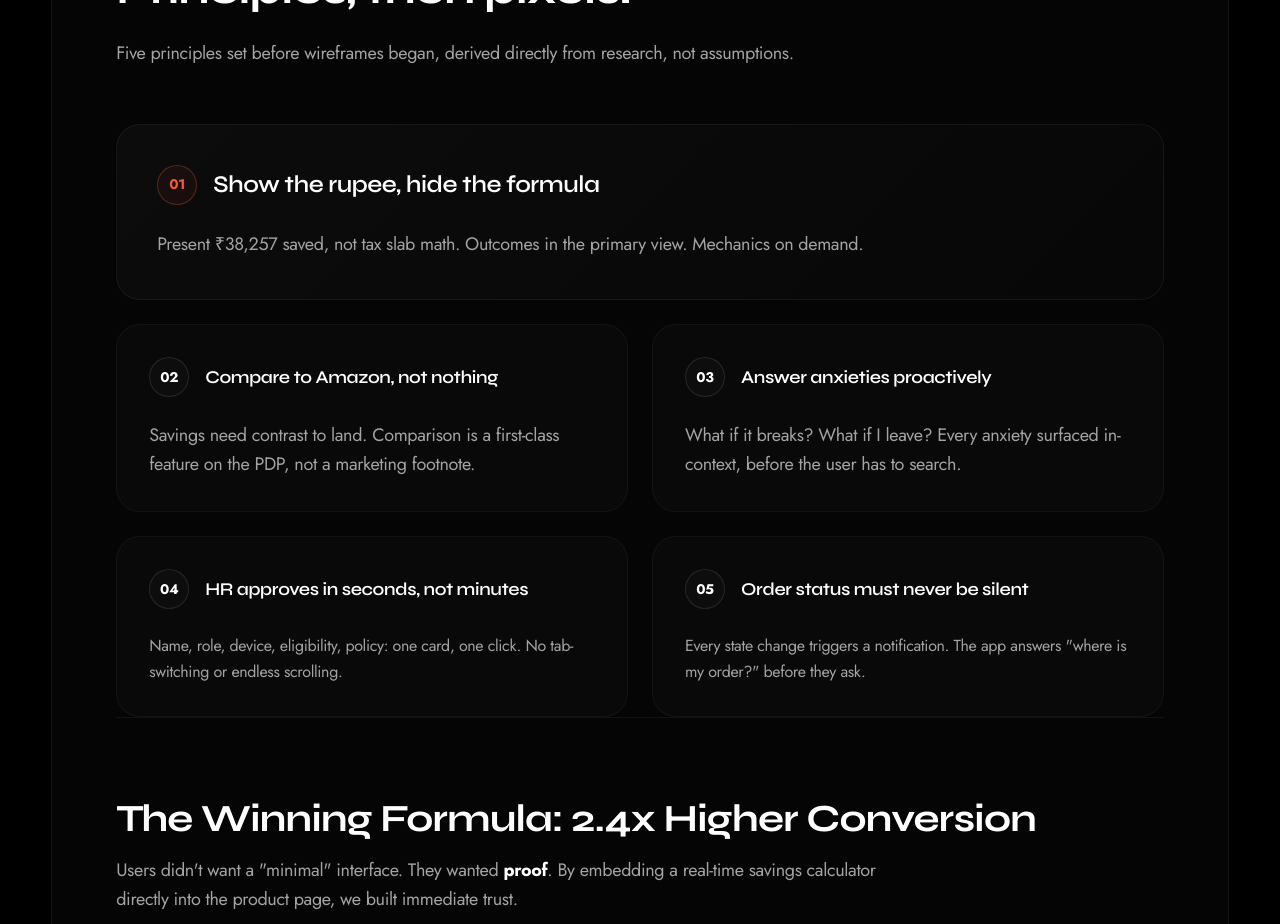
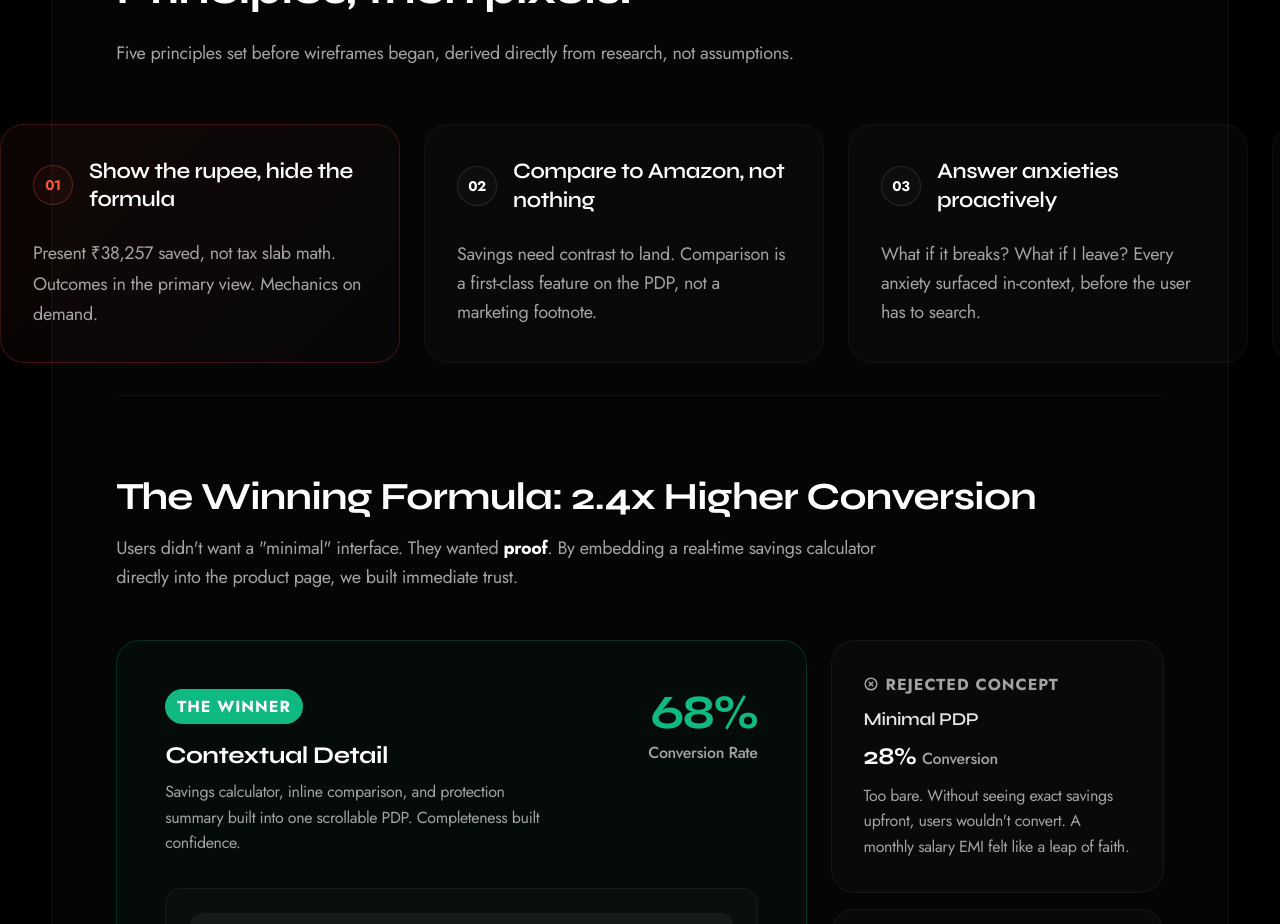
Before and after one commit to skssandeep/portfolio, a React (Vite) app: page /smart-epp in a window 1280 px wide. Shown: the part 3980-4904 px from the top of the page. Built offline with nearby package versions, Linux system fonts and the light colour scheme.

Commit message:
feat: Refactor design principles into a compact horizontal scroll carousel

```diff
--- a/src/pages/SmartEPPCaseStudy.tsx
+++ b/src/pages/SmartEPPCaseStudy.tsx
@@ -923,35 +923,58 @@ export const SmartEPPCaseStudy = () => {
               </p>
             </div>
 
-            {/* Principles - High Conversion Staggered Grid */}
-            <div className="grid grid-cols-1 md:grid-cols-2 gap-6 mb-16">
-
-              {/* Principle 1: Hero Card (Spans 2 cols) */}
-              <motion.div initial={{ opacity: 0, y: 20 }} whileInView={{ opacity: 1, y: 0 }} viewport={{ once: true }} className="md:col-span-2 group relative overflow-hidden transition-all duration-300" style={{ background: 'linear-gradient(135deg, rgba(255,255,255,0.03), rgba(255,255,255,0.01))', border: '1px solid rgba(255,255,255,0.05)', borderRadius: '24px', padding: '40px', display: 'flex', flexDirection: 'column', gap: '16px', cursor: 'default' }}
-                onMouseEnter={(e) => { e.currentTarget.style.borderColor = 'rgba(255,255,255,0.15)'; e.currentTarget.style.background = 'linear-gradient(135deg, rgba(255,255,255,0.05), rgba(255,255,255,0.02))'; }}
-                onMouseLeave={(e) => { e.currentTarget.style.borderColor = 'rgba(255,255,255,0.05)'; e.currentTarget.style.background = 'linear-gradient(135deg, rgba(255,255,255,0.03), rgba(255,255,255,0.01))'; }}
+            {/* Principles - Horizontal Scroll Carousel */}
+            <div
+              className="mb-16 hide-scrollbar"
+              style={{
+                display: 'flex',
+                gap: '24px',
+                overflowX: 'auto',
+                paddingBottom: '32px',
+                scrollSnapType: 'x mandatory',
+                WebkitOverflowScrolling: 'touch',
+                scrollbarWidth: 'none',
+                msOverflowStyle: 'none',
+                width: '100vw',
+                position: 'relative',
+                left: '50%',
+                right: '50%',
+                marginLeft: '-50vw',
+                marginRight: '-50vw',
+                paddingLeft: 'max(24px, calc((100vw - 1200px) / 2))',
+                paddingRight: 'max(24px, calc((100vw - 1200px) / 2))'
+              }}
+            >
+              <style>{`
+                .hide-scrollbar::-webkit-scrollbar { display: none; }
+              `}</style>
+
+              {/* Principle 1 */}
+              <motion.div initial={{ opacity: 0, x: 50 }} whileInView={{ opacity: 1, x: 0 }} viewport={{ once: true }} className="group relative overflow-hidden transition-all duration-300"
+                style={{ flex: '0 0 min(85vw, 400px)', scrollSnapAlign: 'start', background: 'linear-gradient(135deg, rgba(var(--semantic-brand-rgb), 0.05), rgba(255,255,255,0.01))', border: '1px solid rgba(var(--semantic-brand-rgb), 0.2)', borderRadius: '24px', padding: '32px', display: 'flex', flexDirection: 'column', gap: '16px' }}
               >
                 <div style={{ display: 'flex', alignItems: 'center', gap: '16px', marginBottom: '8px' }}>
-                  <div style={{ width: '40px', height: '40px', borderRadius: '50%', border: '1px solid rgba(var(--semantic-brand-rgb), 0.3)', display: 'flex', alignItems: 'center', justifyContent: 'center', color: 'var(--semantic-brand)', fontSize: '14px', fontWeight: 700, fontFamily: 'var(--font-system)', background: 'rgba(var(--semantic-brand-rgb), 0.05)' }}>
+                  <div style={{ minWidth: '40px', height: '40px', borderRadius: '50%', border: '1px solid rgba(var(--semantic-brand-rgb), 0.3)', display: 'flex', alignItems: 'center', justifyContent: 'center', color: 'var(--semantic-brand)', fontSize: '14px', fontWeight: 700, fontFamily: 'var(--font-system)', background: 'rgba(var(--semantic-brand-rgb), 0.05)' }}>
                     01
                   </div>
-                  <h4 style={{ fontSize: '24px', fontWeight: 600, color: '#fff', margin: 0, lineHeight: 1.3, fontFamily: 'var(--font-heading)' }}>Show the rupee, hide the formula</h4>
-                </div>
-                <p style={{ fontSize: '18px', color: '#a3a3a3', lineHeight: 1.7, margin: 0, maxWidth: '800px', fontFamily: 'var(--font-system)' }}>
+                  <h4 style={{ fontSize: '22px', fontWeight: 600, color: '#fff', margin: 0, lineHeight: 1.3, fontFamily: 'var(--font-heading)' }}>Show the rupee, hide the formula</h4>
+                </div>
+                <p style={{ fontSize: '18px', color: '#a3a3a3', lineHeight: 1.7, margin: 0, fontFamily: 'var(--font-system)' }}>
                   Present ₹38,257 saved, not tax slab math. Outcomes in the primary view. Mechanics on demand.
                 </p>
               </motion.div>
 
               {/* Principle 2 */}
-              <motion.div initial={{ opacity: 0, y: 20 }} whileInView={{ opacity: 1, y: 0 }} viewport={{ once: true }} transition={{ delay: 0.1 }} className="group relative overflow-hidden transition-all duration-300" style={{ background: 'rgba(255,255,255,0.02)', border: '1px solid rgba(255,255,255,0.04)', borderRadius: '24px', padding: '32px', display: 'flex', flexDirection: 'column', gap: '16px' }}
-                onMouseEnter={(e) => { e.currentTarget.style.borderColor = 'rgba(255,255,255,0.12)'; e.currentTarget.style.background = 'rgba(255,255,255,0.03)'; }}
+              <motion.div initial={{ opacity: 0, x: 50 }} whileInView={{ opacity: 1, x: 0 }} viewport={{ once: true }} transition={{ delay: 0.1 }} className="group relative overflow-hidden transition-all duration-300"
+                style={{ flex: '0 0 min(85vw, 400px)', scrollSnapAlign: 'start', background: 'rgba(255,255,255,0.02)', border: '1px solid rgba(255,255,255,0.04)', borderRadius: '24px', padding: '32px', display: 'flex', flexDirection: 'column', gap: '16px' }}
+                onMouseEnter={(e) => { e.currentTarget.style.borderColor = 'rgba(255,255,255,0.12)'; e.currentTarget.style.background = 'rgba(255,255,255,0.04)'; }}
                 onMouseLeave={(e) => { e.currentTarget.style.borderColor = 'rgba(255,255,255,0.04)'; e.currentTarget.style.background = 'rgba(255,255,255,0.02)'; }}
               >
                 <div style={{ display: 'flex', alignItems: 'center', gap: '16px', marginBottom: '8px' }}>
-                  <div style={{ width: '40px', height: '40px', borderRadius: '50%', border: '1px solid rgba(255,255,255, 0.1)', display: 'flex', alignItems: 'center', justifyContent: 'center', color: '#fff', fontSize: '14px', fontWeight: 700, fontFamily: 'var(--font-system)', background: 'rgba(255,255,255, 0.02)' }}>
+                  <div style={{ minWidth: '40px', height: '40px', borderRadius: '50%', border: '1px solid rgba(255,255,255, 0.1)', display: 'flex', alignItems: 'center', justifyContent: 'center', color: '#fff', fontSize: '14px', fontWeight: 700, fontFamily: 'var(--font-system)', background: 'rgba(255,255,255, 0.02)' }}>
                     02
                   </div>
-                  <h4 style={{ fontSize: '18px', fontWeight: 600, color: '#fff', margin: 0, lineHeight: 1.35, fontFamily: 'var(--font-heading)' }}>Compare to Amazon, not nothing</h4>
+                  <h4 style={{ fontSize: '22px', fontWeight: 600, color: '#fff', margin: 0, lineHeight: 1.35, fontFamily: 'var(--font-heading)' }}>Compare to Amazon, not nothing</h4>
                 </div>
                 <p style={{ fontSize: '18px', color: '#a3a3a3', lineHeight: 1.6, margin: 0, fontFamily: 'var(--font-system)' }}>
                   Savings need contrast to land. Comparison is a first-class feature on the PDP, not a marketing footnote.
@@ -959,15 +982,16 @@ export const SmartEPPCaseStudy = () => {
               </motion.div>
 
               {/* Principle 3 */}
-              <motion.div initial={{ opacity: 0, y: 20 }} whileInView={{ opacity: 1, y: 0 }} viewport={{ once: true }} transition={{ delay: 0.2 }} className="group relative overflow-hidden transition-all duration-300" style={{ background: 'rgba(255,255,255,0.02)', border: '1px solid rgba(255,255,255,0.04)', borderRadius: '24px', padding: '32px', display: 'flex', flexDirection: 'column', gap: '16px' }}
-                onMouseEnter={(e) => { e.currentTarget.style.borderColor = 'rgba(255,255,255,0.12)'; e.currentTarget.style.background = 'rgba(255,255,255,0.03)'; }}
+              <motion.div initial={{ opacity: 0, x: 50 }} whileInView={{ opacity: 1, x: 0 }} viewport={{ once: true }} transition={{ delay: 0.2 }} className="group relative overflow-hidden transition-all duration-300"
+                style={{ flex: '0 0 min(85vw, 400px)', scrollSnapAlign: 'start', background: 'rgba(255,255,255,0.02)', border: '1px solid rgba(255,255,255,0.04)', borderRadius: '24px', padding: '32px', display: 'flex', flexDirection: 'column', gap: '16px' }}
+                onMouseEnter={(e) => { e.currentTarget.style.borderColor = 'rgba(255,255,255,0.12)'; e.currentTarget.style.background = 'rgba(255,255,255,0.04)'; }}
                 onMouseLeave={(e) => { e.currentTarget.style.borderColor = 'rgba(255,255,255,0.04)'; e.currentTarget.style.background = 'rgba(255,255,255,0.02)'; }}
               >
                 <div style={{ display: 'flex', alignItems: 'center', gap: '16px', marginBottom: '8px' }}>
-                  <div style={{ width: '40px', height: '40px', borderRadius: '50%', border: '1px solid rgba(255,255,255, 0.1)', display: 'flex', alignItems: 'center', justifyContent: 'center', color: '#fff', fontSize: '14px', fontWeight: 700, fontFamily: 'var(--font-system)', background: 'rgba(255,255,255, 0.02)' }}>
+                  <div style={{ minWidth: '40px', height: '40px', borderRadius: '50%', border: '1px solid rgba(255,255,255, 0.1)', display: 'flex', alignItems: 'center', justifyContent: 'center', color: '#fff', fontSize: '14px', fontWeight: 700, fontFamily: 'var(--font-system)', background: 'rgba(255,255,255, 0.02)' }}>
                     03
                   </div>
-                  <h4 style={{ fontSize: '18px', fontWeight: 600, color: '#fff', margin: 0, lineHeight: 1.35, fontFamily: 'var(--font-heading)' }}>Answer anxieties proactively</h4>
+                  <h4 style={{ fontSize: '22px', fontWeight: 600, color: '#fff', margin: 0, lineHeight: 1.35, fontFamily: 'var(--font-heading)' }}>Answer anxieties proactively</h4>
                 </div>
                 <p style={{ fontSize: '18px', color: '#a3a3a3', lineHeight: 1.6, margin: 0, fontFamily: 'var(--font-system)' }}>
                   What if it breaks? What if I leave? Every anxiety surfaced in-context, before the user has to search.
@@ -975,37 +999,38 @@ export const SmartEPPCaseStudy = () => {
               </motion.div>
 
               {/* Principle 4 */}
-              <motion.div initial={{ opacity: 0, y: 20 }} whileInView={{ opacity: 1, y: 0 }} viewport={{ once: true }} transition={{ delay: 0.3 }} className="group relative overflow-hidden transition-all duration-300" style={{ background: 'rgba(255,255,255,0.02)', border: '1px solid rgba(255,255,255,0.04)', borderRadius: '24px', padding: '32px', display: 'flex', flexDirection: 'column', gap: '16px' }}
-                onMouseEnter={(e) => { e.currentTarget.style.borderColor = 'rgba(255,255,255,0.12)'; e.currentTarget.style.background = 'rgba(255,255,255,0.03)'; }}
+              <motion.div initial={{ opacity: 0, x: 50 }} whileInView={{ opacity: 1, x: 0 }} viewport={{ once: true }} transition={{ delay: 0.3 }} className="group relative overflow-hidden transition-all duration-300"
+                style={{ flex: '0 0 min(85vw, 400px)', scrollSnapAlign: 'start', background: 'rgba(255,255,255,0.02)', border: '1px solid rgba(255,255,255,0.04)', borderRadius: '24px', padding: '32px', display: 'flex', flexDirection: 'column', gap: '16px' }}
+                onMouseEnter={(e) => { e.currentTarget.style.borderColor = 'rgba(255,255,255,0.12)'; e.currentTarget.style.background = 'rgba(255,255,255,0.04)'; }}
                 onMouseLeave={(e) => { e.currentTarget.style.borderColor = 'rgba(255,255,255,0.04)'; e.currentTarget.style.background = 'rgba(255,255,255,0.02)'; }}
               >
                 <div style={{ display: 'flex', alignItems: 'center', gap: '16px', marginBottom: '8px' }}>
-                  <div style={{ width: '40px', height: '40px', borderRadius: '50%', border: '1px solid rgba(255,255,255, 0.1)', display: 'flex', alignItems: 'center', justifyContent: 'center', color: '#fff', fontSize: '14px', fontWeight: 700, fontFamily: 'var(--font-system)', background: 'rgba(255,255,255, 0.02)' }}>
+                  <div style={{ minWidth: '40px', height: '40px', borderRadius: '50%', border: '1px solid rgba(255,255,255, 0.1)', display: 'flex', alignItems: 'center', justifyContent: 'center', color: '#fff', fontSize: '14px', fontWeight: 700, fontFamily: 'var(--font-system)', background: 'rgba(255,255,255, 0.02)' }}>
                     04
                   </div>
-                  <h4 style={{ fontSize: '18px', fontWeight: 600, color: '#fff', margin: 0, lineHeight: 1.35, fontFamily: 'var(--font-heading)' }}>HR approves in seconds, not minutes</h4>
-                </div>
-                <p style={{ fontSize: '16px', color: '#a3a3a3', lineHeight: 1.6, margin: 0, fontFamily: 'var(--font-system)' }}>
+                  <h4 style={{ fontSize: '22px', fontWeight: 600, color: '#fff', margin: 0, lineHeight: 1.35, fontFamily: 'var(--font-heading)' }}>HR approves in seconds, not minutes</h4>
+                </div>
+                <p style={{ fontSize: '18px', color: '#a3a3a3', lineHeight: 1.6, margin: 0, fontFamily: 'var(--font-system)' }}>
                   Name, role, device, eligibility, policy: one card, one click. No tab-switching or endless scrolling.
                 </p>
               </motion.div>
 
               {/* Principle 5 */}
-              <motion.div initial={{ opacity: 0, y: 20 }} whileInView={{ opacity: 1, y: 0 }} viewport={{ once: true }} transition={{ delay: 0.4 }} className="group relative overflow-hidden transition-all duration-300" style={{ background: 'rgba(255,255,255,0.02)', border: '1px solid rgba(255,255,255,0.04)', borderRadius: '24px', padding: '32px', display: 'flex', flexDirection: 'column', gap: '16px' }}
-                onMouseEnter={(e) => { e.currentTarget.style.borderColor = 'rgba(255,255,255,0.12)'; e.currentTarget.style.background = 'rgba(255,255,255,0.03)'; }}
+              <motion.div initial={{ opacity: 0, x: 50 }} whileInView={{ opacity: 1, x: 0 }} viewport={{ once: true }} transition={{ delay: 0.4 }} className="group relative overflow-hidden transition-all duration-300"
+                style={{ flex: '0 0 min(85vw, 400px)', scrollSnapAlign: 'start', background: 'rgba(255,255,255,0.02)', border: '1px solid rgba(255,255,255,0.04)', borderRadius: '24px', padding: '32px', display: 'flex', flexDirection: 'column', gap: '16px' }}
+                onMouseEnter={(e) => { e.currentTarget.style.borderColor = 'rgba(255,255,255,0.12)'; e.currentTarget.style.background = 'rgba(255,255,255,0.04)'; }}
                 onMouseLeave={(e) => { e.currentTarget.style.borderColor = 'rgba(255,255,255,0.04)'; e.currentTarget.style.background = 'rgba(255,255,255,0.02)'; }}
               >
                 <div style={{ display: 'flex', alignItems: 'center', gap: '16px', marginBottom: '8px' }}>
-                  <div style={{ width: '40px', height: '40px', borderRadius: '50%', border: '1px solid rgba(255,255,255, 0.1)', display: 'flex', alignItems: 'center', justifyContent: 'center', color: '#fff', fontSize: '14px', fontWeight: 700, fontFamily: 'var(--font-system)', background: 'rgba(255,255,255, 0.02)' }}>
+                  <div style={{ minWidth: '40px', height: '40px', borderRadius: '50%', border: '1px solid rgba(255,255,255, 0.1)', display: 'flex', alignItems: 'center', justifyContent: 'center', color: '#fff', fontSize: '14px', fontWeight: 700, fontFamily: 'var(--font-system)', background: 'rgba(255,255,255, 0.02)' }}>
                     05
                   </div>
-                  <h4 style={{ fontSize: '18px', fontWeight: 600, color: '#fff', margin: 0, lineHeight: 1.35, fontFamily: 'var(--font-heading)' }}>Order status must never be silent</h4>
-                </div>
-                <p style={{ fontSize: '16px', color: '#a3a3a3', lineHeight: 1.6, margin: 0, fontFamily: 'var(--font-system)' }}>
+                  <h4 style={{ fontSize: '22px', fontWeight: 600, color: '#fff', margin: 0, lineHeight: 1.35, fontFamily: 'var(--font-heading)' }}>Order status must never be silent</h4>
+                </div>
+                <p style={{ fontSize: '18px', color: '#a3a3a3', lineHeight: 1.6, margin: 0, fontFamily: 'var(--font-system)' }}>
                   Every state change triggers a notification. The app answers "where is my order?" before they ask.
                 </p>
               </motion.div>
-
             </div>
 
             {/* Design Exploration - Asymmetrical Split */}
```
